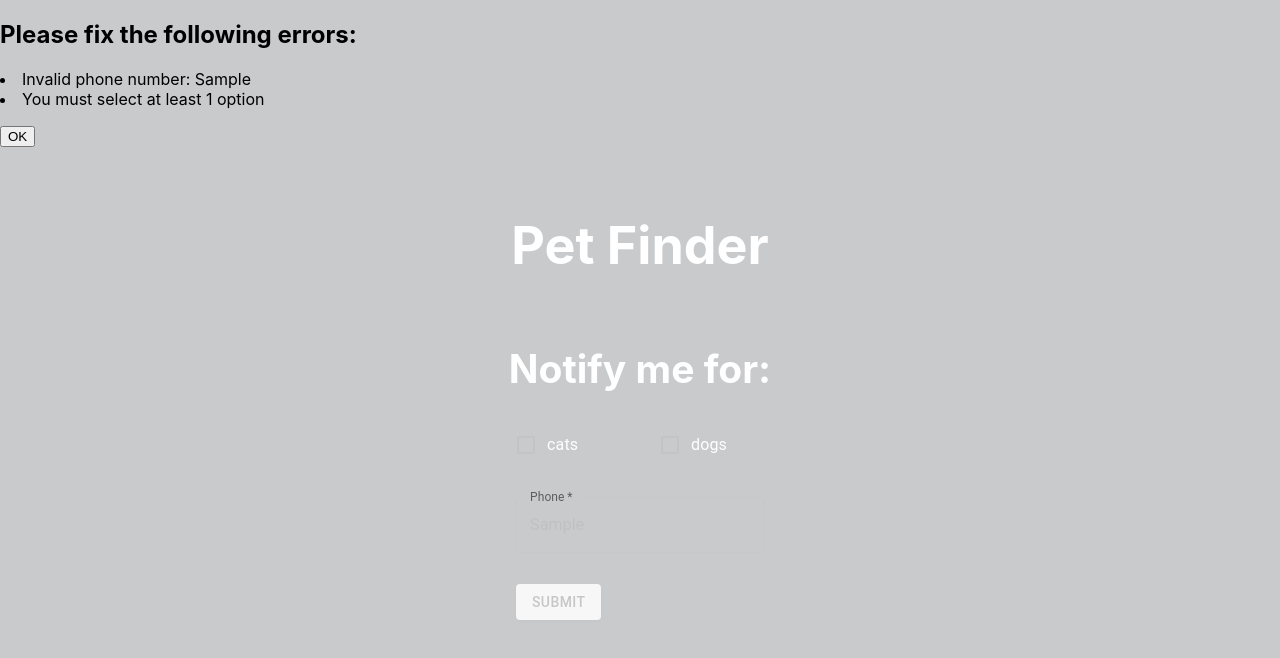
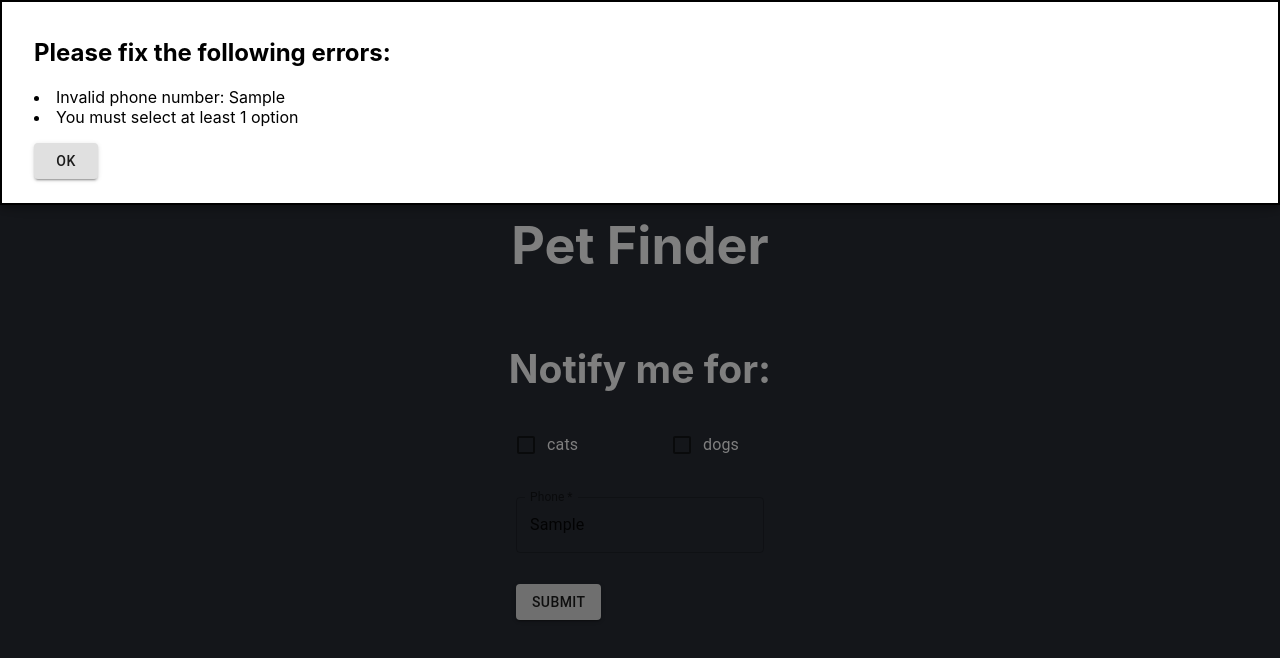
Before and after one commit to yonidoronpeters/pet-finder, a React (Create React App) app: page / in a window 1280 px wide. Both pictures are taken after typing "Sample" into the empty fields and a click on the button "SUBMIT". Shown: the top 658 px of the page. Built offline with nearby package versions, Linux system fonts and the light colour scheme.

Commit message:
refactor error modal

```diff
--- a/src/components/ErrorModal.js
+++ b/src/components/ErrorModal.js
@@ -1,22 +1,44 @@
 import React from 'react';
-import Modal from 'react-modal';
+import Modal from '@material-ui/core/Modal';
+import Fade from '@material-ui/core/Fade';
+import { makeStyles } from '@material-ui/core/styles';
+import { Button } from '@material-ui/core';
+
+// TODO extract to common styles
+const useStyles = makeStyles((theme) => ({
+  modal: {
+    display: 'flex',
+    alignItems: 'center',
+    justifyContent: 'center',
+  },
+  paper: {
+    backgroundColor: theme.palette.background.paper,
+    border: '2px solid #000',
+    boxShadow: theme.shadows[5],
+    padding: theme.spacing(2, 4, 3),
+  },
+}));
 
 const ErrorModal = ({ errors, handleCloseModal }) => (
   <Modal
-    isOpen={!!errors.length}
-    onRequestClose={handleCloseModal}
+    open={!!errors.length}
+    onClose={handleCloseModal}
     contentLabel="Error"
-    closeTimeoutMS={200}
+    closeAfterTransition
     className="error-modal"
   >
-    <h2 className="modal__title">Please fix the following errors:</h2>
-    {errors.length && <p className="modal__body">
-      {errors.map(error =>
-        <li key={error}>{error}</li>
-      )}
-    </p>}
+    <Fade in={!!errors.length}>
+      <div className={useStyles().paper}>
+        <h2 className="modal__title">Please fix the following errors:</h2>
+        {<p className="modal__body">
+          {errors.map(error =>
+            <li key={error}>{error}</li>
+          )}
+        </p>}
 
-    <button className="button" onClick={handleCloseModal}>OK</button>
+        <Button variant={'contained'} onClick={handleCloseModal}>OK</Button>
+      </div>
+    </Fade>
   </Modal>
 );
 
--- a/src/components/PetFinderApp.js
+++ b/src/components/PetFinderApp.js
@@ -109,7 +109,7 @@ export default class PetFinderApp extends React.Component {
           <h1>Pet Finder</h1>
           <h2>Notify me for:</h2>
           <form className="add-option" onSubmit={this.handleSubmitForm}>
-            <Grid container spacing={5}>
+            <Grid container spacing={8}>
               <Grid item xs>
                 <Pet type="cat" handleAnimalSelected={this.handleAnimalSelected}/>
               </Grid>
```
